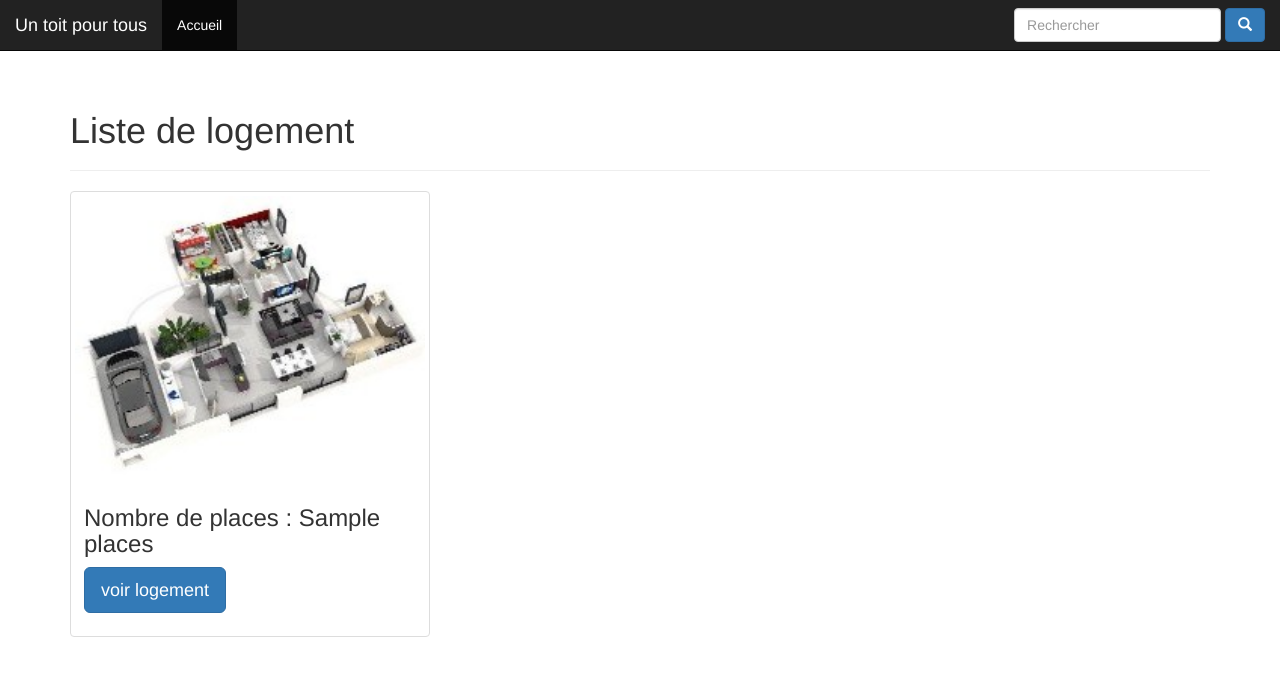
After one commit to tbourrely/ccd_berger_bourrely_froehlicher_marlier_wilmouth, a PHP site: the page made by src/views/logement/listLogement.html.twig in a window 1280 px wide. The commit adds this page. Shown: the top 676 px of the page. Run offline with PHP 8.4, Linux system fonts and the light colour scheme; the template is opened without the code that fills it: most values are stand-ins (such as "Sample title", 1, 10 or a date in 2020); a stand-in replaces the project's code that opens the database connection; some libraries are stand-ins or nearby versions.

Commit message:
Affichage de la liste de logements

```diff
--- a/index.php
+++ b/index.php
@@ -70,7 +70,7 @@ $app->group('/utilisateur', function() {
 });
 
 $app->group('/logement',function (){
-    $this->get('/viewlist',\charly\controllers\LogementController::class.':listLogement')->setName('listlogement');
+    $this->get('/list',\charly\controllers\LogementController::class.':listLogement')->setName('listLogement');
 });
 
 /*
--- /dev/null
+++ b/src/views/logement/listLogement.html.twig
@@ -0,0 +1,24 @@
+{% extends "layout.html.twig" %}
+
+{% set title = "Liste de logement" %}
+
+{% block content %}
+    <div class="col-md-12">
+        <div class="page-header">
+            <h1>Liste de logement</h1>
+        </div>
+        <div class="row">
+            {% for l in logements %}
+                <div class="col-sm-6 col-md-4">
+                    <div class="thumbnail" >
+                        <img src="{{ base_url() }}/assets/img/apart/{{ l.id }}.jpg" style="height: 20em">
+                        <div class="caption">
+                            <h3>Nombre de places : {{ l.places }}</h3>
+                            <p><a class="btn btn-primary btn-lg" href="#" role="button">voir logement</a></p>
+                        </div>
+                    </div>
+                </div>
+            {% endfor %}
+        </div>
+    </div>
+{% endblock %}
```
Also changed, not shown: src/controllers/LogementController.php (+5 -7 lines), src/views/logement/list.html.twig (deleted, +0 -7 lines).
